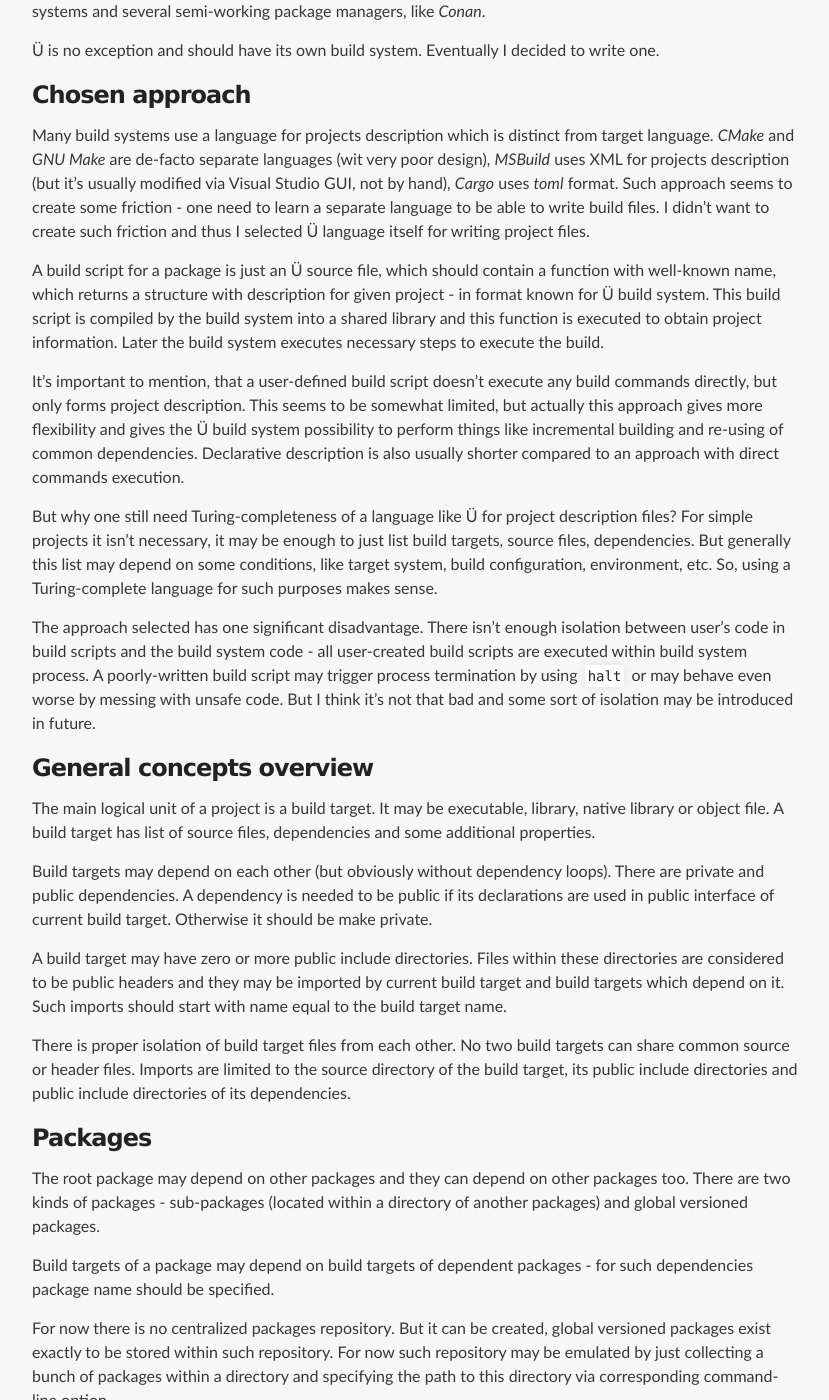
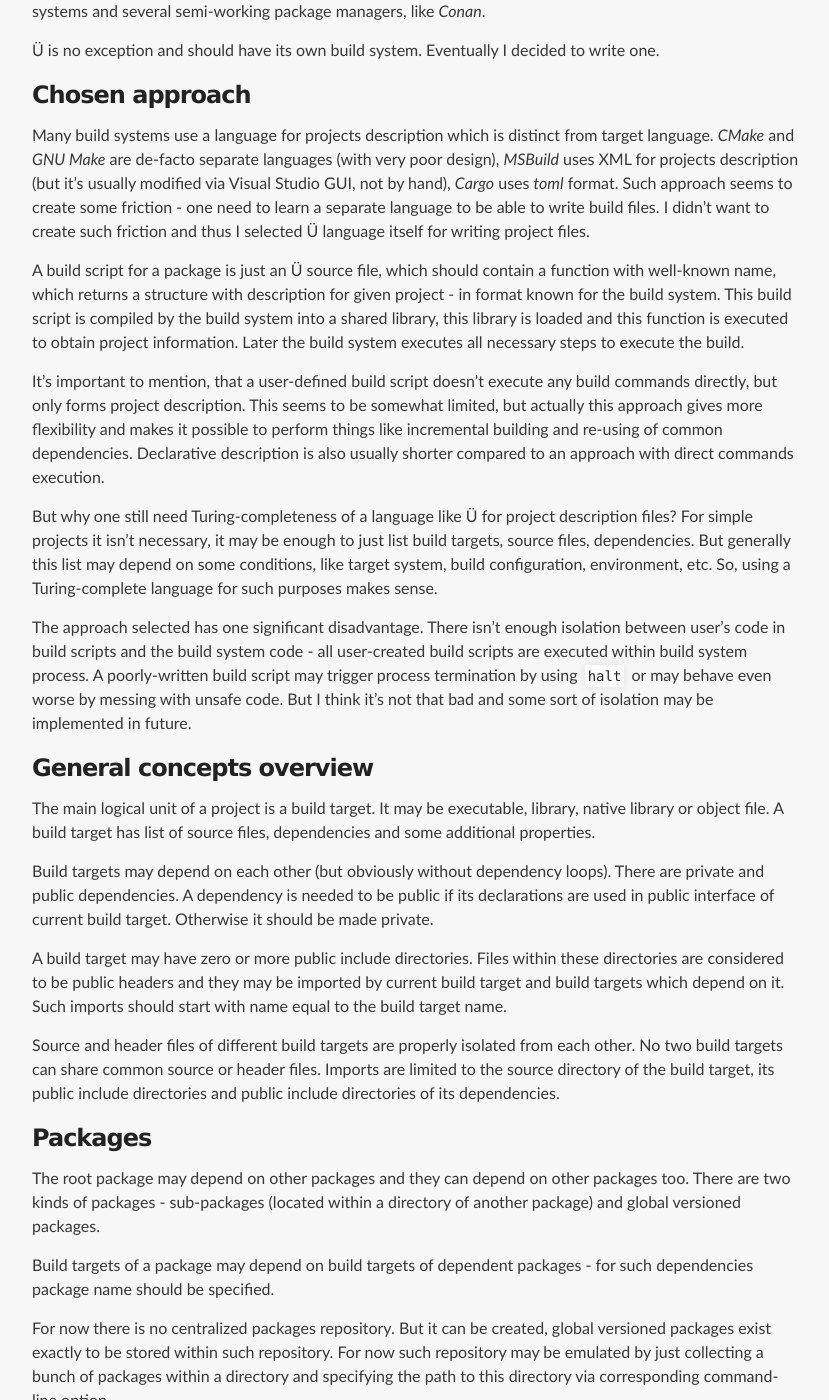
Before and after one commit to Panzerschrek/U-00DC-Sprache-site, a Jekyll site: the page built from _posts/2025-01-13-build-system.md, in a window 1280 px wide and 1400 px high, scrolled down 506 px. Shown: the whole window, without its empty margins (224-1053 px from the left). Built offline with Jekyll 4.4.1, drawn with Linux system fonts in a browser that asks for light colours; our own code applies the rules of GitHub Pages for plain Markdown files; some of the changed text lies outside the part shown.

Commit message:
Melkije pravki statji.

```diff
--- a/_posts/2025-01-13-build-system.md
+++ b/_posts/2025-01-13-build-system.md
@@ -26,16 +26,16 @@ Eventually I decided to write one.
 ### Chosen approach
 
 Many build systems use a language for projects description which is distinct from target language.
-*CMake* and *GNU Make* are de-facto separate languages (wit very poor design), *MSBuild* uses XML for projects description (but it's usually modified via Visual Studio GUI, not by hand), *Cargo* uses *toml* format.
+*CMake* and *GNU Make* are de-facto separate languages (with very poor design), *MSBuild* uses XML for projects description (but it's usually modified via Visual Studio GUI, not by hand), *Cargo* uses *toml* format.
 Such approach seems to create some friction - one need to learn a separate language to be able to write build files.
 I didn't want to create such friction and thus I selected Ü language itself for writing project files.
 
-A build script for a package is just an Ü source file, which should contain a function with well-known name, which returns a structure with description for given project - in format known for Ü build system.
-This build script is compiled by the build system into a shared library and this function is executed to obtain project information.
-Later the build system executes necessary steps to execute the build.
+A build script for a package is just an Ü source file, which should contain a function with well-known name, which returns a structure with description for given project - in format known for the build system.
+This build script is compiled by the build system into a shared library, this library is loaded and this function is executed to obtain project information.
+Later the build system executes all necessary steps to execute the build.
 
 It's important to mention, that a user-defined build script doesn't execute any build commands directly, but only forms project description.
-This seems to be somewhat limited, but actually this approach gives more flexibility and gives the Ü build system possibility to perform things like incremental building and re-using of common dependencies.
+This seems to be somewhat limited, but actually this approach gives more flexibility and makes it possible to perform things like incremental building and re-using of common dependencies.
 Declarative description is also usually shorter compared to an approach with direct commands execution.
 
 But why one still need Turing-completeness of a language like Ü for project description files?
@@ -46,7 +46,7 @@ So, using a Turing-complete language for such purposes makes sense.
 The approach selected has one significant disadvantage.
 There isn't enough isolation between user's code in build scripts and the build system code - all user-created build scripts are executed within build system process.
 A poorly-written build script may trigger process termination by using `halt` or may behave even worse by messing with unsafe code.
-But I think it's not that bad and some sort of isolation may be introduced in future.
+But I think it's not that bad and some sort of isolation may be implemented in future.
 
 
 ### General concepts overview
@@ -58,13 +58,13 @@ A build target has list of source files, dependencies and some additional proper
 Build targets may depend on each other (but obviously without dependency loops).
 There are private and public dependencies.
 A dependency is needed to be public if its declarations are used in public interface of current build target.
-Otherwise it should be make private.
+Otherwise it should be made private.
 
 A build target may have zero or more public include directories.
 Files within these directories are considered to be public headers and they may be imported by current build target and build targets which depend on it.
 Such imports should start with name equal to the build target name.
 
-There is proper isolation of build target files from each other.
+Source and header files of different build targets are properly isolated from each other.
 No two build targets can share common source or header files.
 Imports are limited to the source directory of the build target, its public include directories and public include directories of its dependencies.
 
@@ -72,7 +72,7 @@ Imports are limited to the source directory of the build target, its public incl
 ### Packages
 
 The root package may depend on other packages and they can depend on other packages too.
-There are two kinds of packages - sub-packages (located within a directory of another packages) and global versioned packages.
+There are two kinds of packages - sub-packages (located within a directory of another package) and global versioned packages.
 
 Build targets of a package may depend on build targets of dependent packages - for such dependencies package name should be specified.
 
```
Also changed, not shown: other parts of _posts/2025-01-13-build-system.md (+2 -2 lines).
